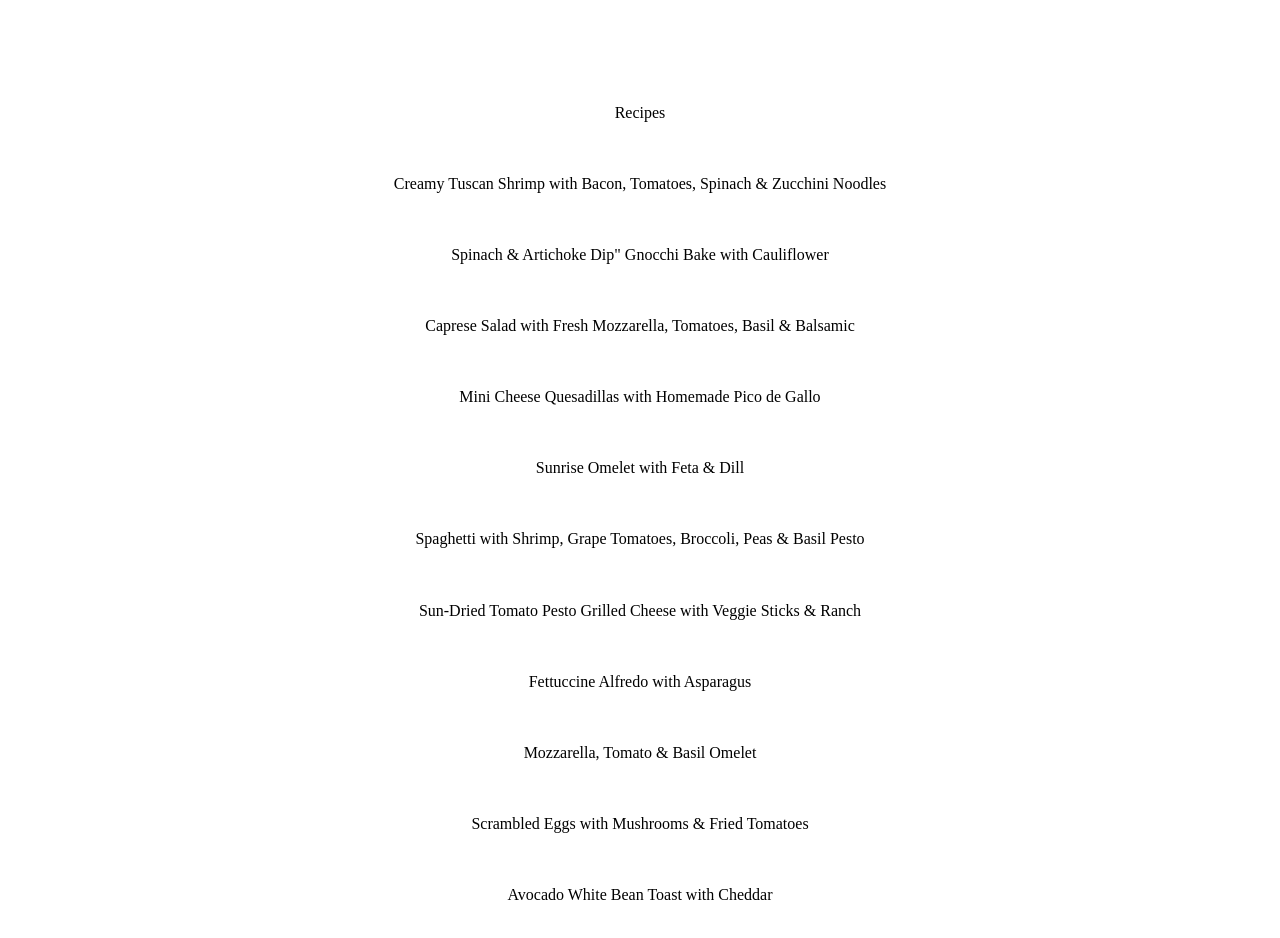
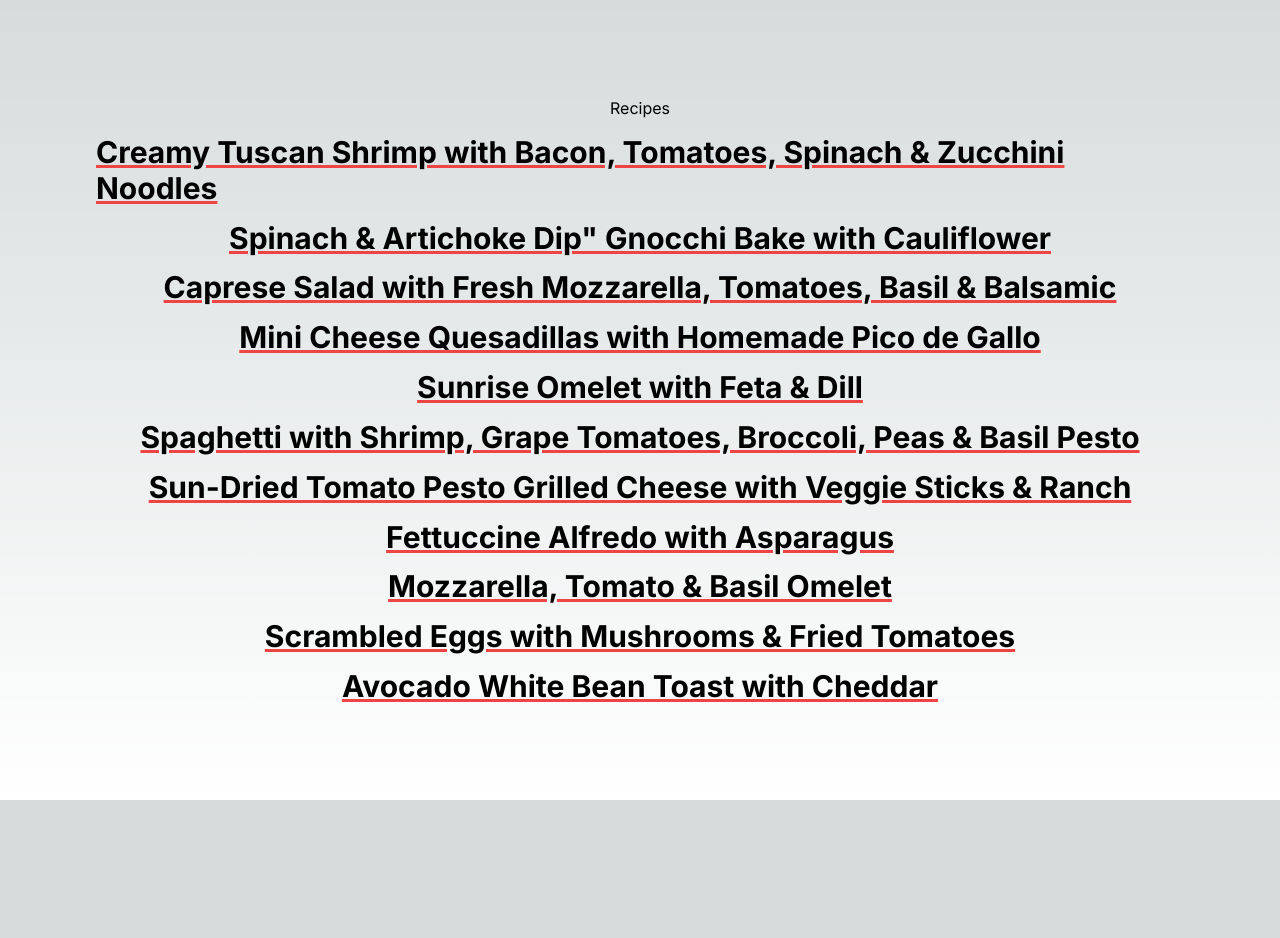
Before and after one commit to ira-pavlikovska/nextjs-recipes-app, a Next.js app: page /recipes in a window 1280 px wide. Shown: the top 938 px of the page. After the commit the page ends 800 px from the top, so only its background shows below. Built offline with nearby package versions, Linux system fonts and the light colour scheme.

Commit message:
tailwind ++

```diff
--- a/app/globals.css
+++ b/app/globals.css
@@ -1,3 +1,7 @@
+@tailwind base;
+@tailwind components;
+@tailwind utilities;
+
 :root {
   --max-width: 1100px;
   --border-radius: 12px;
--- a/app/layout.tsx
+++ b/app/layout.tsx
@@ -2,11 +2,6 @@ import './globals.css'
 import { Inter } from 'next/font/google'
 
 const inter = Inter({ subsets: ['latin'] })
-
-export const metadata = {
-  title: 'Create Next App',
-  description: 'Generated by create next app',
-}
 
 export default function RootLayout({
   children,
@@ -14,8 +9,6 @@ export default function RootLayout({
   children: React.ReactNode
 }) {
   return (
-    <html lang="en">
-      <body className={inter.className}>{children}</body>
-    </html>
+      <div className={inter.className}>{children}</div>
   )
 }
--- /dev/null
+++ b/components/Header.tsx
@@ -0,0 +1,19 @@
+import React, {useState} from 'react';
+
+
+
+
+export default  function Header () {
+  return (
+    <React.Fragment>
+      <div style={{display: 'flex'}} >
+
+          <h2>
+            Recipes book
+          </h2>
+
+      </div>
+    </React.Fragment>
+
+  )
+}
--- a/package.json
+++ b/package.json
@@ -19,5 +19,10 @@
     "react": "18.2.0",
     "react-dom": "18.2.0",
     "typescript": "5.0.4"
+  },
+  "devDependencies": {
+    "autoprefixer": "^10.4.14",
+    "postcss": "^8.4.23",
+    "tailwindcss": "^3.3.2"
   }
 }
--- /dev/null
+++ b/pages/_app.tsx
@@ -0,0 +1,18 @@
+// import 'raf/polyfill'
+import 'setimmediate'
+
+import Head from 'next/head'
+import React from 'react'
+
+import { AppProps } from 'next/app'
+import Layout from "../app/layout";
+
+function MyApp({ Component, pageProps }: AppProps) {
+  return (
+      <Layout>
+        <Component {...pageProps} />
+      </Layout>
+  )
+}
+
+export default MyApp
--- a/pages/recipes/index.tsx
+++ b/pages/recipes/index.tsx
@@ -1,4 +1,3 @@
-import Image from 'next/image'
 import { server } from '../../config/index'
 import styles from './recipes.module.css'
 import { RecipeType } from '../../types'
@@ -23,10 +22,12 @@ export default function Home({recipes}: Props) {
   //     )
   // }, [])
 
+  // {recipes.map((item: RecipeType, index) => (<div className="text-3xl font-bold underline decoration-red-500" key={index}>{item.recipeName}</div>))}
+
   return (
     <main className={styles.main}>
       Recipes
-      {recipes.map((item: RecipeType, index) => (<div key={index}>{item.recipeName}</div>))}
+      {recipes.map((item: RecipeType, index) => (<div className="text-3xl font-bold underline decoration-red-500" key={index}>{item.recipeName}</div>))}
     </main>
   )
 }
--- /dev/null
+++ b/postcss.config.js
@@ -0,0 +1,6 @@
+module.exports = {
+  plugins: {
+    tailwindcss: {},
+    autoprefixer: {},
+  },
+}
--- /dev/null
+++ b/tailwind.config.js
@@ -0,0 +1,15 @@
+/** @type {import('tailwindcss').Config} */
+module.exports = {
+  content: [
+    './app/**/*.{js,ts,jsx,tsx,mdx}', // Note the addition of the `app` directory.
+    './pages/**/*.{js,ts,jsx,tsx,mdx}',
+    './components/**/*.{js,ts,jsx,tsx,mdx}',
+
+    // Or if using `src` directory:
+    './src/**/*.{js,ts,jsx,tsx,mdx}',
+  ],
+  theme: {
+    extend: {},
+  },
+  plugins: [],
+};
```
Also changed, not shown: 2 other files (tests, documents, lock files or other folders).
